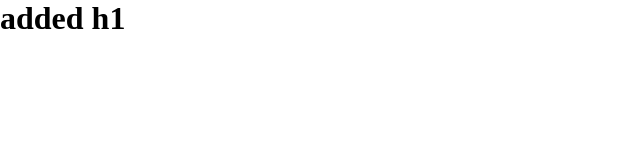
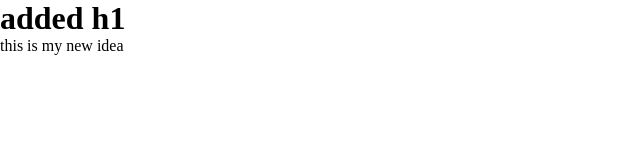
Before and after one commit to k1pi/thirdrepo, a plain HTML site: page index.html in a window 1280 px wide. Shown: the whole page, without its empty margins (0-640 px from the left). Drawn offline with Linux system fonts and the light colour scheme.

Commit message:
added new idea

```diff
--- a/index.html
+++ b/index.html
@@ -13,6 +13,7 @@
 <body>
 
 <h1>added h1</h1>
+<p>this is my new idea</p>
 </body>
 
 
```
